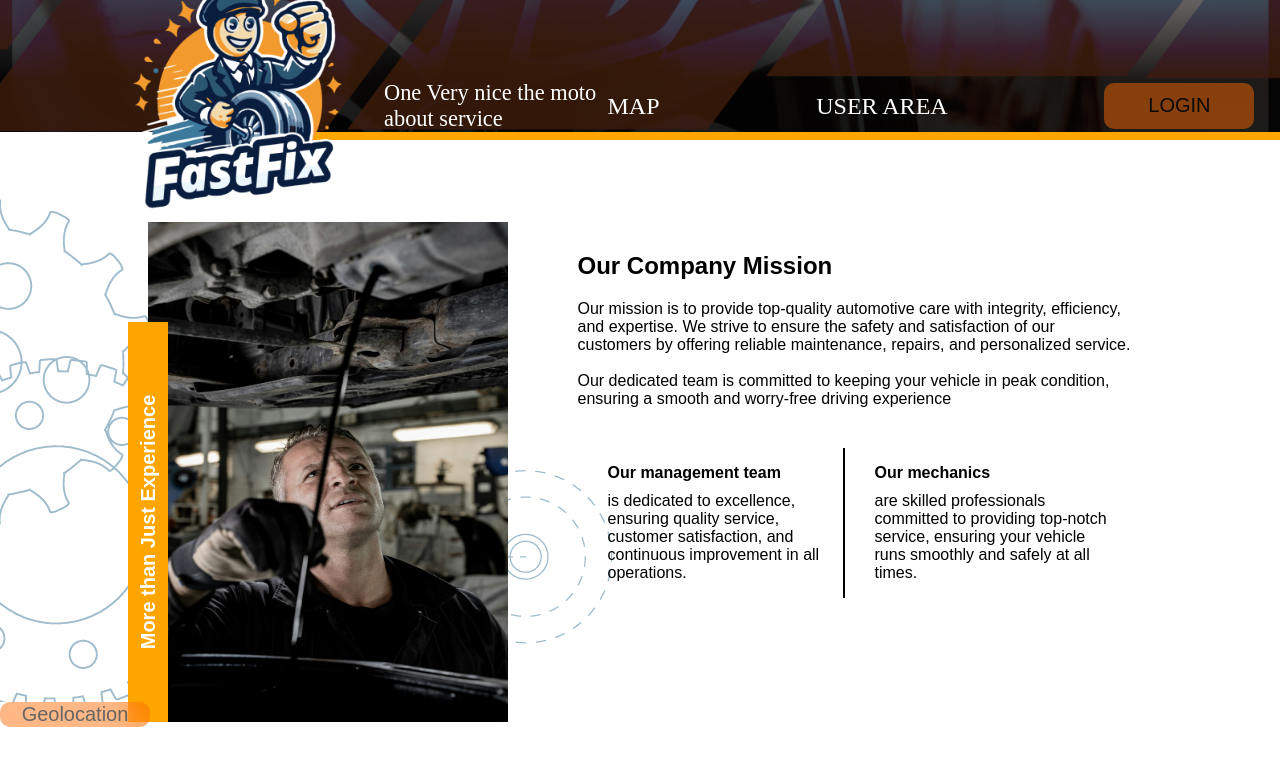
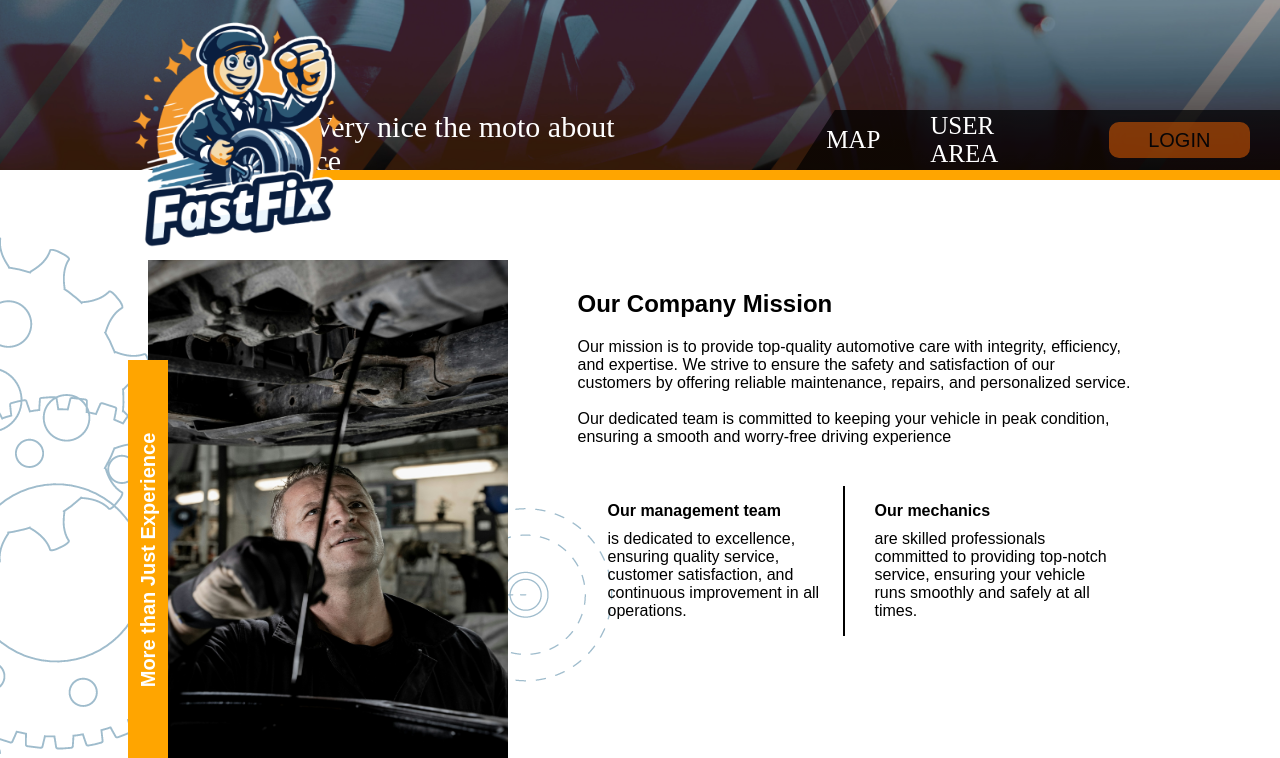
Before and after one commit to FastFix2024/FastFixFront, a React (Vite) app: page / in a window 1280 px wide. Shown: the top 758 px of the page. Built offline with nearby package versions, Linux system fonts and the light colour scheme.

Commit message:
финально поправила хедер не пк версию

```diff
--- a/src/sections/Landing/Header/Header.tsx
+++ b/src/sections/Landing/Header/Header.tsx
@@ -1,7 +1,8 @@
-import { HeaderComponent, HeaderLogo, HeaderLogoContainer, HeaderMotto, HeaderText, HeaderWrapper, NavMenu, SeparationLine } from "./styles";
+// import { HeaderComponent, HeaderLogo, HeaderLogoContainer, HeaderMotto, HeaderText, HeaderWrapper, NavMenu, SeparationLine } from "./styles";
 import { useAppDispatch, useAppSelector } from "../../../store/hooks";
 import { loginVisibilityActions, loginVisibilitySelectors } from "../../../store/redux/userAreaVisiblitySlice/userAreaVisiblitySlice";
 import Button from "../../../components/Button/Button";
+import { HeaderComponent, HeaderComponentContainer, HeaderLogo, HeaderLogoContainer, HeaderMotto, HeaderText, HeaderWpapper, NavMenu, SeparationLine } from "./styles";
 
 export const Header = () => {
   const dispatch = useAppDispatch();
@@ -17,20 +18,40 @@ export const Header = () => {
   };
 
   return (
-    <HeaderWrapper>
+    <HeaderWpapper>
       <HeaderComponent>
+        <HeaderComponentContainer>
           <HeaderMotto>One Very nice the moto about service</HeaderMotto>
           <NavMenu>
             <HeaderText>MAP</HeaderText>
             <HeaderText>USER AREA</HeaderText>
             <Button onButtonClick={changeVisibility} name="LOGIN" />
           </NavMenu>
+        </HeaderComponentContainer>
       </HeaderComponent>
       <SeparationLine>
         <HeaderLogoContainer>
           <HeaderLogo />
         </HeaderLogoContainer>
       </SeparationLine>
-    </HeaderWrapper>
+    </HeaderWpapper>
   );
+
+  // return (
+  //   <HeaderWrapper>
+  //     <HeaderComponent>
+  //       <HeaderMotto>One Very nice the moto about service</HeaderMotto>
+  //       <NavMenu>
+  //         <HeaderText>MAP</HeaderText>
+  //         <HeaderText>USER AREA</HeaderText>
+  //         <Button onButtonClick={changeVisibility} name="LOGIN" />
+  //       </NavMenu>
+  //     </HeaderComponent>
+  //     <SeparationLine>
+  //       <HeaderLogoContainer>
+  //         <HeaderLogo />
+  //       </HeaderLogoContainer>
+  //     </SeparationLine>
+  //   </HeaderWrapper>
+  // );
 };
--- a/src/sections/Landing/Header/styles.ts
+++ b/src/sections/Landing/Header/styles.ts
@@ -2,57 +2,65 @@ import styled from "@emotion/styled";
 import { HeaderBg } from "../../../assets";
 import { FastFixLogo } from "../../../assets";
 
-export const HeaderWrapper = styled.div`
+export const HeaderWpapper = styled.div`
   margin-bottom: 50px;
 `;
 
 export const HeaderComponent = styled.header`
   display: flex;
+  justify-content: end;
+  align-items: end;
   width: 100%;
+  height: 170px;
   background-image: url(${HeaderBg});
   background-repeat: no-repeat;
   background-size: cover;
   background-position: bottom;
-  justify-content: space-between;
 `;
 
-export const HeaderMotto = styled.div`
+export const HeaderComponentContainer = styled.div`
   display: flex;
-  font-size: 2.8vh;
-  padding: 10vh 0 0 30vw;
-  color: white;
+  justify-content: end;
+  gap: 150px;
+  width: 80%;
+  height: 60px;
 `;
 
-export const HeaderText = styled.div`
-  font-size: 3vh;
-  width: fit-content;
+export const HeaderMotto = styled.p`
+  font-size: 30px;
   color: white;
-  white-space: nowrap;
 `;
 
 export const NavMenu = styled.div`
   display: flex;
-  justify-content: space-between;
+  justify-content: end;
   align-items: center;
-  width: 1000px;
-  gap: 5vw;
-  padding: 10vh 2vw 0 0;
-  font-size: 30px;
+  gap: 50px;
+  width: 550px;
+  height: 60px;
+  background: linear-gradient(to right, rgba(0, 0, 0, 0.7) 100%, transparent 70%);
+  padding: 10px 30px;
+  position: relative;
+  clip-path: polygon(8% 0, 100% 0, 100% 100%, 0 100%);
+`;
+
+export const HeaderText = styled.div`
+  font-size: 25px;
   color: white;
 `;
 
 export const SeparationLine = styled.div`
   position: absolute;
+  top: 170px;
   right: 0;
   width: 80%;
-  height: 1vh;
+  height: 10px;
   background-color: orange;
 `;
 
 export const HeaderLogoContainer = styled.div`
   width: 150px;
   height: 150px;
-  //------------------------
   position: relative;
   right: 150px;
   bottom: 160px;
--- a/src/sections/Landing/InfoBlock/styles.ts
+++ b/src/sections/Landing/InfoBlock/styles.ts
@@ -4,7 +4,7 @@ import { Sections1Bg } from "../../../assets";
 export const InfoAndImgWrapper = styled.div`
   display: flex;
   justify-content: center;
-  height: 65vh;
+  height: 900px;
   gap: 30px;
   font-family: Arial, Helvetica, sans-serif;
   background-image: url("${Sections1Bg}");
--- a/src/sections/Landing/Landing.tsx
+++ b/src/sections/Landing/Landing.tsx
@@ -1,7 +1,7 @@
 import { Header } from "./Header/Header";
 import InfoBlock from "./InfoBlock/InfoBlock";
 import LoginRegForms from "./LoginRegForms/LoginRegForms";
-import { LandingComponent, LoginRegFormsContainer } from "./styles";
+import { GeolocationContainer, LandingComponent, LoginRegFormsContainer } from "./styles";
 import Geolocation from "../../components/Geolocation/Geolocation";
 
 export const Landing = () => {
@@ -12,7 +12,9 @@ export const Landing = () => {
         <LoginRegForms />
       </LoginRegFormsContainer>
       <InfoBlock />
-      <Geolocation />
+      <GeolocationContainer>
+        <Geolocation />
+      </GeolocationContainer>
     </LandingComponent>
   );
 };
--- a/src/sections/Landing/styles.ts
+++ b/src/sections/Landing/styles.ts
@@ -9,3 +9,7 @@ export const LoginRegFormsContainer = styled.div`
   display: flex;
   justify-content: center;
 `;
+
+export const GeolocationContainer = styled.div`
+
+`;
```
Also changed, not shown: src/assets/index.ts (+5 -6 lines), src/assets/headerBg.png. Lines whose indentation alone changed are shown as unchanged.
